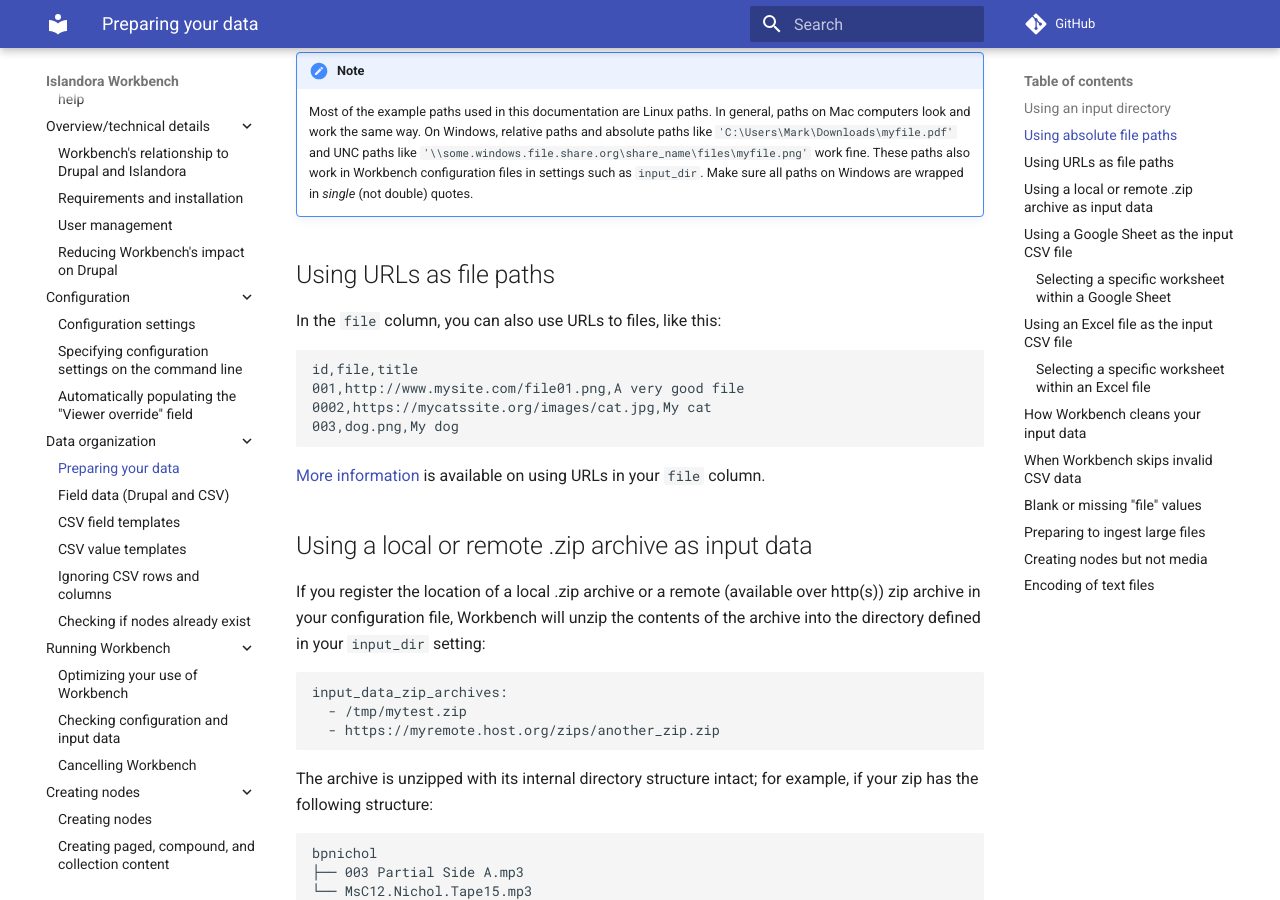
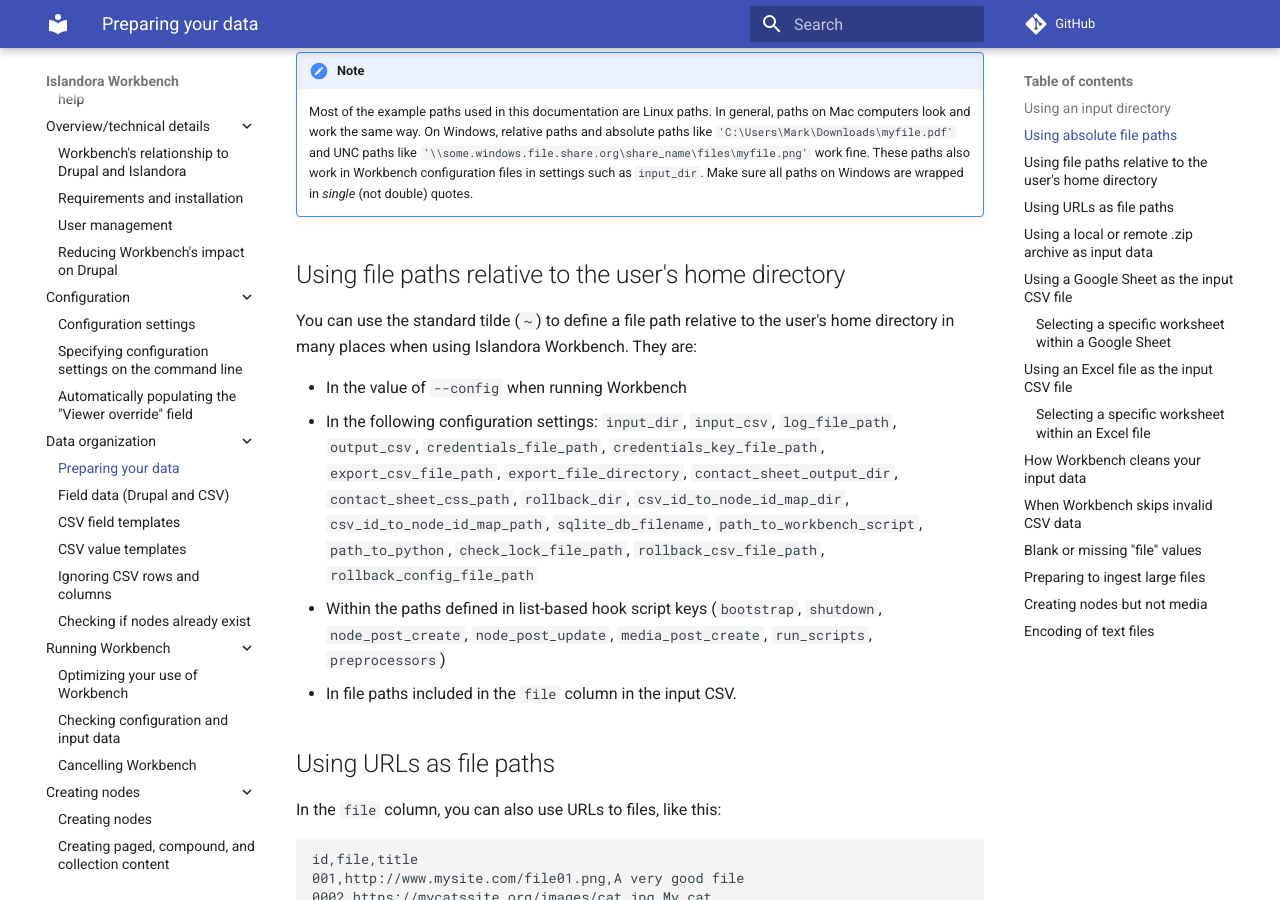
Before and after one commit to mjordan/islandora_workbench_docs, an MkDocs documentation site: the page built from docs/preparing_data.md, in a window 1280 px wide and 900 px high, scrolled down 3772 px. Built offline with MkDocs 1.6.1 and Material for MkDocs 9.7.7, drawn with Linux system fonts in a browser that asks for light colours; comment, search, counter and statistics services are not loaded.

Commit message:
Added docs on using the tilde in file paths, and some additional updates to the chnagelog.

```diff
--- a/docs/preparing_data.md
+++ b/docs/preparing_data.md
@@ -150,6 +150,17 @@
 
 !!! note
     Most of the example paths used in this documentation are Linux paths. In general, paths on Mac computers look and work the same way. On Windows, relative paths and absolute paths like `'C:\Users\Mark\Downloads\myfile.pdf'` and UNC paths like `'\\some.windows.file.share.org\share_name\files\myfile.png'` work fine. These paths also work in Workbench configuration files in settings such as `input_dir`. Make sure all paths on Windows are wrapped in *single* (not double) quotes.
+
+
+## Using file paths relative to the user's home directory
+
+You can use the standard tilde (`~`) to define a file path relative to the user's home directory in many places when using Islandora Workbench. They are:
+
+* In the value of `--config` when running Workbench
+* In the following configuration settings: `input_dir`, `input_csv`, `log_file_path`, `output_csv`, `credentials_file_path`, `credentials_key_file_path`, `export_csv_file_path`, `export_file_directory`, `contact_sheet_output_dir`, `contact_sheet_css_path`, `rollback_dir`, `csv_id_to_node_id_map_dir`, `csv_id_to_node_id_map_path`, `sqlite_db_filename`, `path_to_workbench_script`, `path_to_python`, `check_lock_file_path`, `rollback_csv_file_path`, `rollback_config_file_path`
+- Within the paths defined in list-based hook script keys (`bootstrap`, `shutdown`, `node_post_create`, `node_post_update`, `media_post_create`, `run_scripts`, `preprocessors`)
+* In file paths included in the `file` column in the input CSV.
+
 
 ## Using URLs as file paths
 
```
Also changed, not shown: docs/changelog.md (+4 -1 lines).
